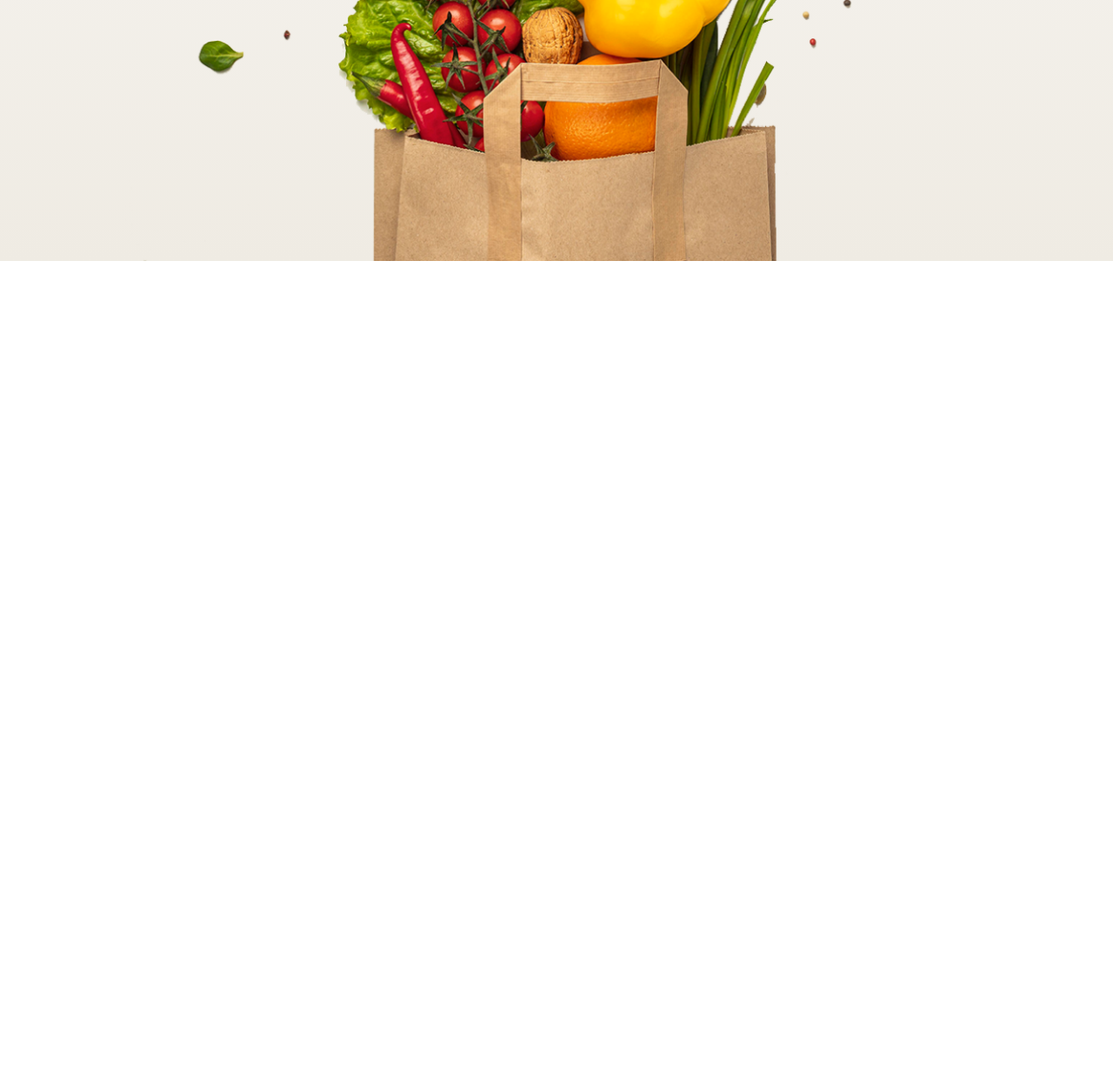
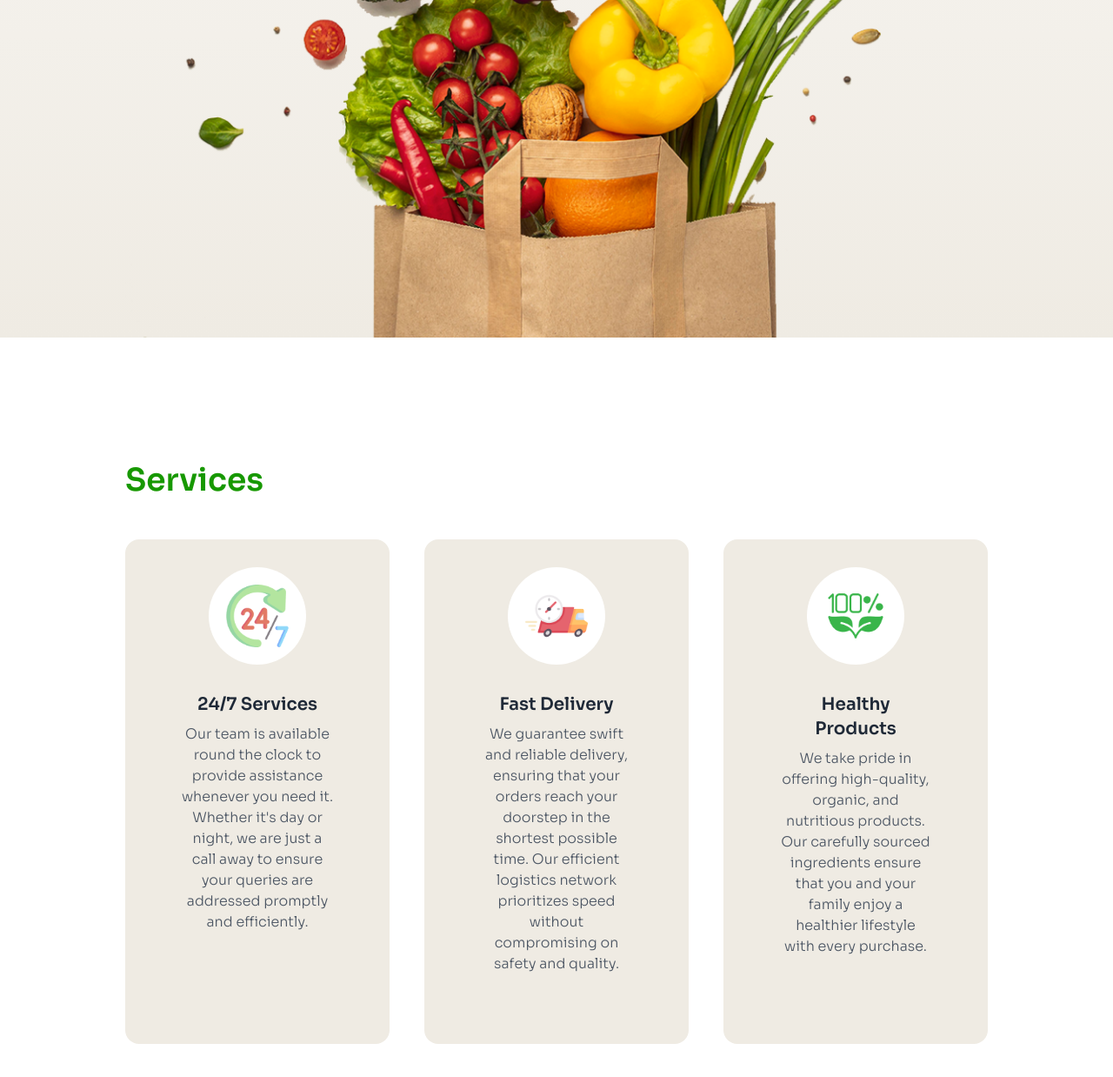
Before and after one commit to afrinbhuiyan/assignment-3, a plain HTML site: page index.html in a window 1280 px wide. Shown: the part 1004-2242 px from the top of the page at 87% size. Before the commit the page ends 1304 px from the top, so only its background shows below. Drawn offline with nearby package versions, Linux system fonts and the light colour scheme.

Commit message:
services section added

```diff
--- a/index.html
+++ b/index.html
@@ -34,6 +34,7 @@
           extend: {
             colors: {
               "gradient-color": "#179800",
+              "Secondary-color" : '#EFEBE3',
             },
           },
         },
@@ -56,10 +57,10 @@
         class="flex items-center justify-between border-b py-3 px-3 border-gradient-color lg:border-none"
       >
         <img class="lg:hidden" src="c2-assets/Group.png" alt="" />
-        <div class="lg:navbar-start">
+        <div class="">
           <div class="drawer drawer-end">
             <input id="my-drawer-4" type="checkbox" class="drawer-toggle" />
-            <div class="drawer-content">
+            <div class="drawer-content lg:hidden">
               <!-- Page content here -->
               <label for="my-drawer-4" class="drawer-button lg:hidden"
                 ><svg
@@ -77,7 +78,7 @@
                   /></svg
               ></label>
             </div>
-            <div class="drawer-side">
+            <div class="drawer-side ">
               <label
                 for="my-drawer-4"
                 aria-label="close sidebar"
@@ -95,16 +96,16 @@
               </ul>
             </div>
           </div>
-          <img class="hidden lg:flex" src="c2-assets/logo-header.png" alt="" />
+          <img class="hidden lg:flex lg:mr-80" src="c2-assets/logo-header.png" alt="" />
         </div>
-        <div class="navbar-center hidden lg:flex">
-          <ul class="menu menu-horizontal px-1 text-xl">
+        <div class="hidden lg:flex flex-1 justify-center">
+          <ul class="menu flex flex-row px-1 text-xl ">
             <li><a>Product</a></li>
             <li><a>Services</a></li>
             <li><a>Contact us</a></li>
           </ul>
         </div>
-        <div class="navbar-end hidden lg:flex gap-9">
+        <div class=" hidden lg:flex gap-9">
           <img class="w-6 h-6 my-auto" src="c2-assets/Frame 6.png" alt="" />
           <img class="w-7 h-7 my-auto" src="c2-assets/Group2.png" alt="" />
           <a
@@ -134,7 +135,56 @@
     <!-- Main Section -->
     <main>
       <!-- Services section -->
-      <section></section>
+      <section class="m-3 lg:m-36">
+        <h3 class="text-2xl lg:text-4xl font-semibold text-gradient-color mb-4 lg:mb-12">Services</h3>
+        <!-- Services Cards -->
+        <div class="grid grid-cols-1 md:grid-cols-2 lg:grid-cols-3 gap-10">
+           <!-- First Card -->
+           <div class="card bg-Secondary-color p-8">
+            <div class="avatar">
+              <div class="w-28 p-5 bg-white rounded-full mx-auto">
+                <img src="c2-assets/service.png" />
+              </div>
+            </div>
+            <div class="card-body items-center text-center">
+              <h2 class="card-title">24/7 Services</h2>
+              <p class="lg:hidden font-light text-gray-600">We are available around the clock to assist you.</p>
+              <p class="lg:flex hidden font-light text-gray-600">Our team is available round the clock to provide assistance whenever you need it.
+                Whether it's day or night, we are just a call away to ensure your queries are addressed
+                promptly and efficiently.</p>
+            </div>
+          </div>
+           <!-- Second Card -->
+           <div class="card bg-Secondary-color p-8">
+            <div class="avatar">
+              <div class="w-28 p-5 bg-white rounded-full mx-auto">
+                <img src="c2-assets/delivery.png" />
+              </div>
+            </div>
+            <div class="card-body items-center text-center">
+              <h2 class="card-title">Fast Delivery</h2>
+              <p class="lg:hidden font-light text-gray-600">Get your orders delivered quickly and on time.</p>
+              <p class="lg:flex hidden font-light text-gray-600 mb-4">We guarantee swift and reliable delivery, ensuring that your orders reach your
+                doorstep in the shortest possible time. Our efficient logistics network prioritizes speed without compromising on safety and quality.</p>
+            </div>
+          </div>
+           <!-- Third Card -->
+           <div class="card bg-Secondary-color p-8">
+            <div class="avatar">
+              <div class="w-28 p-5 bg-white rounded-full mx-auto">
+                <img src="c2-assets/healthy.png" />
+              </div>
+            </div>
+            <div class="card-body items-center text-center">
+              <h2 class="card-title">Healthy Products </h2>
+              <p class="lg:hidden font-light text-gray-600">We offer organic and high-quality healthy products.</p>
+              <p class="lg:flex hidden font-light text-gray-600">We take pride in offering high-quality, organic, and nutritious products.
+                Our carefully sourced ingredients ensure that you and your family
+                enjoy a healthier lifestyle with every purchase.</p>
+            </div>
+          </div>
+        </div>
+      </section>
       <!-- Popular Products Section -->
       <section></section>
       <!-- Arrival & Offers Section -->
```
